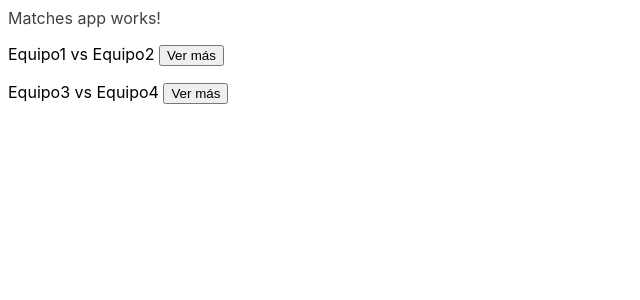
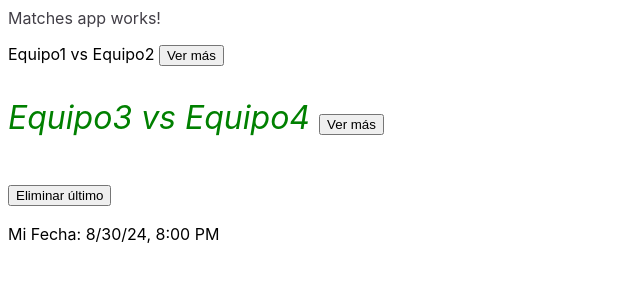
Before and after one commit to fpiemontesi/matches-sample, an Angular app: page / in a window 1280 px wide. Shown: the top 300 px of the page, without its empty margins (0-640 px from the left). Built offline with nearby package versions, Linux system fonts and the light colour scheme.

Commit message:
directives lifecycle methods

```diff
--- a/src/app/match-info/match-info.component.ts
+++ b/src/app/match-info/match-info.component.ts
@@ -1,4 +1,4 @@
-import { Component, EventEmitter, Input, Output } from '@angular/core';
+import { Component, EventEmitter, Input, OnDestroy, Output } from '@angular/core';
 
 @Component({
   selector: 'app-match-info',
@@ -7,7 +7,12 @@ import { Component, EventEmitter, Input, Output } from '@angular/core';
   templateUrl: './match-info.component.html',
   styleUrl: './match-info.component.css'
 })
-export class MatchInfoComponent {
+export class MatchInfoComponent
+  implements OnDestroy
+{
+  ngOnDestroy(): void {
+    alert('destruido')
+  }
   @Input() match: string = "";
   @Output() selectedMatch = new EventEmitter<string>();
 
--- a/src/app/matches-view/matches-view.component.css
+++ b/src/app/matches-view/matches-view.component.css
@@ -0,0 +1,5 @@
+.title {
+    font-size: xx-large;
+    font-style: italic;
+    color: green;
+}
--- a/src/app/matches-view/matches-view.component.html
+++ b/src/app/matches-view/matches-view.component.html
@@ -1,8 +1,38 @@
-<p [style.display]="matchSelected ? 'block' : 'none'">
+<!-- <p *ngIf="matchSelected">
     Seleccionado: {{matchSelected}}
-</p>
+</p> -->
+@if (matchSelected) {
+    <p [ngStyle]="{
+        color: 'red'
+    }">
+        Seleccionado: {{matchSelected | uppercase }}
+    </p>
+    <input [(ngModel)]="matchSelected">
+} @else {
+    <!-- BLOQUE ELSE -->
+}
 
-<app-match-info [match]="matches[0]"
+@for(match of matches; track match; let index = $index) {
+    <app-match-info
+        [ngClass]="{
+            'title': index == 1
+        }"
+        [match]="match.name"
+        (selectedMatch)="onSelected($event)"
+    />
+}
+
+<button (click)="onDeleteLastItem()">Eliminar último</button>
+
+<p>Mi Fecha: {{ myDate | date:'short' }}</p>
+
+<!-- <app-match-info *ngFor="let match of matches"
+    [match]="match"
+    (selectedMatch)="onSelected($event)"
+/> -->
+
+
+<!-- <app-match-info [match]="matches[0]"
 (selectedMatch)="onSelected($event)" />
 <app-match-info [match]="matches[1]"
-(selectedMatch)="onSelected($event)" />
+(selectedMatch)="onSelected($event)" /> -->
--- a/src/app/matches-view/matches-view.component.ts
+++ b/src/app/matches-view/matches-view.component.ts
@@ -1,21 +1,43 @@
-import { Component } from '@angular/core';
+import { Component, OnInit } from '@angular/core';
 import { MatchInfoComponent } from '../match-info/match-info.component';
+import { CommonModule } from '@angular/common';
+import { FormsModule } from '@angular/forms';
+import { Match } from '../models/match';
+// import { NgFor, NgIf } from '@angular/common';
 
 @Component({
   selector: 'app-matches-view',
   standalone: true,
-  imports: [MatchInfoComponent],
+  imports: [MatchInfoComponent
+    // , NgIf, NgFor
+    , CommonModule
+    , FormsModule
+  ],
   templateUrl: './matches-view.component.html',
   styleUrl: './matches-view.component.css'
 })
-export class MatchesViewComponent {
-  matches: string[] = [
-    "Equipo1 vs Equipo2",
-    "Equipo3 vs Equipo4"
-  ];
+export class MatchesViewComponent
+  implements OnInit {
+  matches: Match[] = [];
   matchSelected: string = "";
+  myDate: Date = new Date();
+
+  ngOnInit(): void {
+    this.matches = [
+      {
+        name: "Equipo1 vs Equipo2",
+      },
+      {
+        name: "Equipo3 vs Equipo4"
+      }
+    ];
+  }
 
   onSelected(selected: string) {
     this.matchSelected = selected;
   }
+
+  onDeleteLastItem() {
+    this.matches.pop();
+  }
 }
--- /dev/null
+++ b/src/app/models/match.ts
@@ -0,0 +1,4 @@
+export interface Match {
+    name: string;
+    date?: Date;
+}
```
